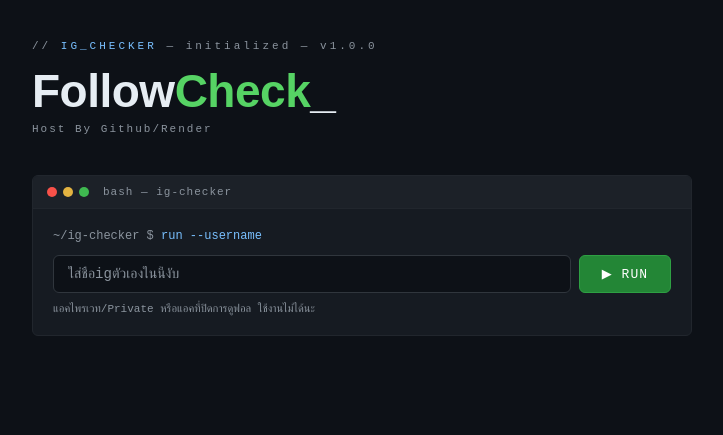
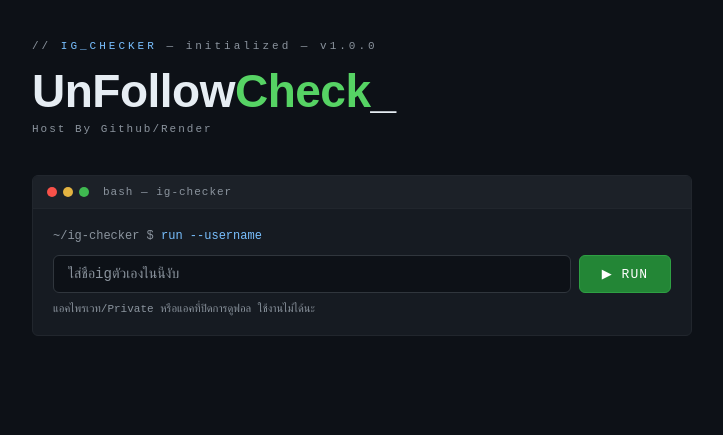
Before and after one commit to piachchathyper-dotcom/IG_Checker-By-PiachchatKup, a plain HTML site: page frontend/index.html in a window 1280 px wide. Shown: the whole page, without its empty margins (278-1001 px from the left). Drawn offline with Linux system fonts and the light colour scheme.

Commit message:
Change title from 'IG Follow Checker' to 'IG UnFollow Checker'

```diff
--- a/frontend/index.html
+++ b/frontend/index.html
@@ -3,7 +3,7 @@
 <head>
 <meta charset="UTF-8"/>
 <meta name="viewport" content="width=device-width, initial-scale=1.0"/>
-<title>IG Follow Checker</title>
+<title>IG UnFollow Checker</title>
 <link rel="preconnect" href="https://fonts.googleapis.com"/>
 <link href="https://fonts.googleapis.com/css2?family=Prompt:ital,wght@0,100;0,200;0,300;0,400;0,500;0,600;0,700;0,800;0,900;1,100;1,200;1,300;1,400;1,500;1,600;1,700;1,800;1,900&display=swap" rel="stylesheet">
 <style>
@@ -107,7 +107,7 @@ input:focus{border-color:var(--teal2);box-shadow:0 0 0 3px rgba(63,185,80,0.1)}
 <div class="wrap">
 
   <div class="tag">// <span>IG_CHECKER</span> — initialized — v1.0.0</div>
-  <div class="title">Follow<em>Check</em><span class="cur">_</span></div>
+  <div class="title">UnFollow<em>Check</em><span class="cur">_</span></div>
   <div class="sub">Host By Github/Render </div>
 
   <div class="term">
```
